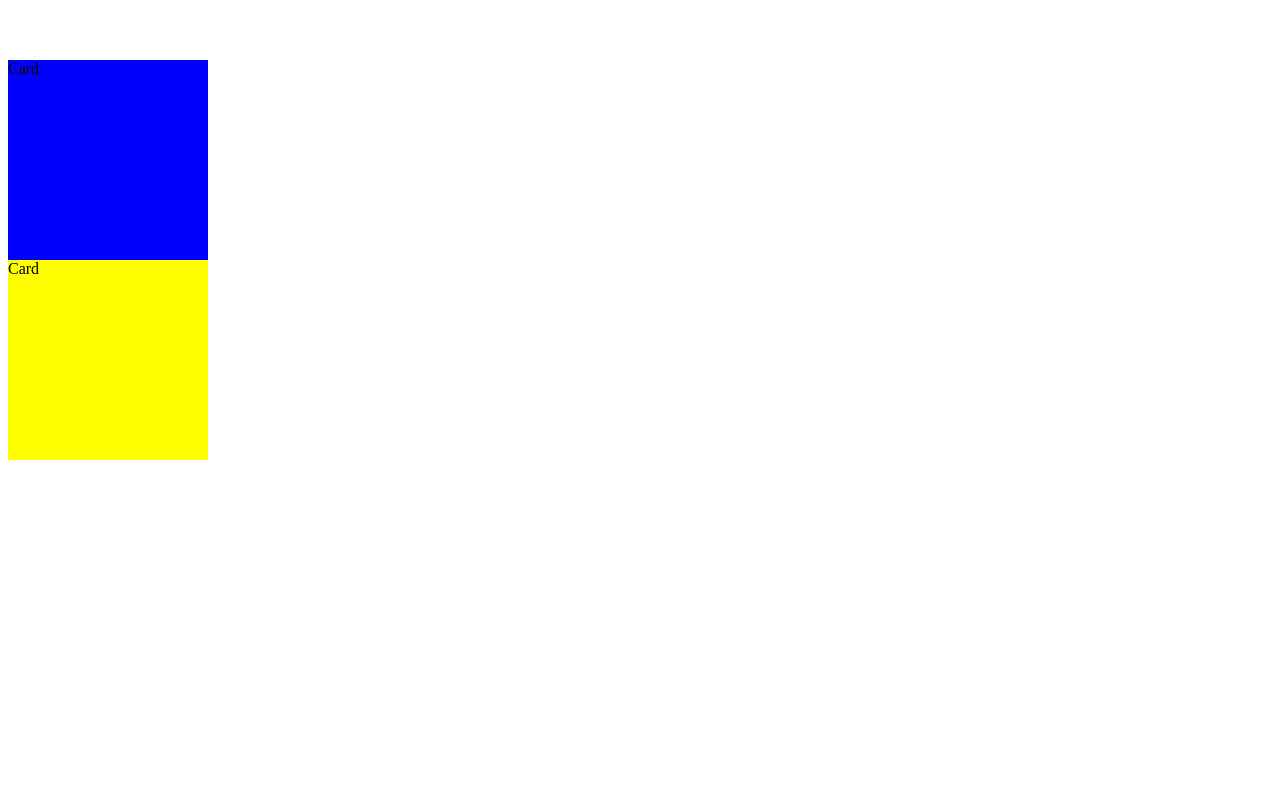
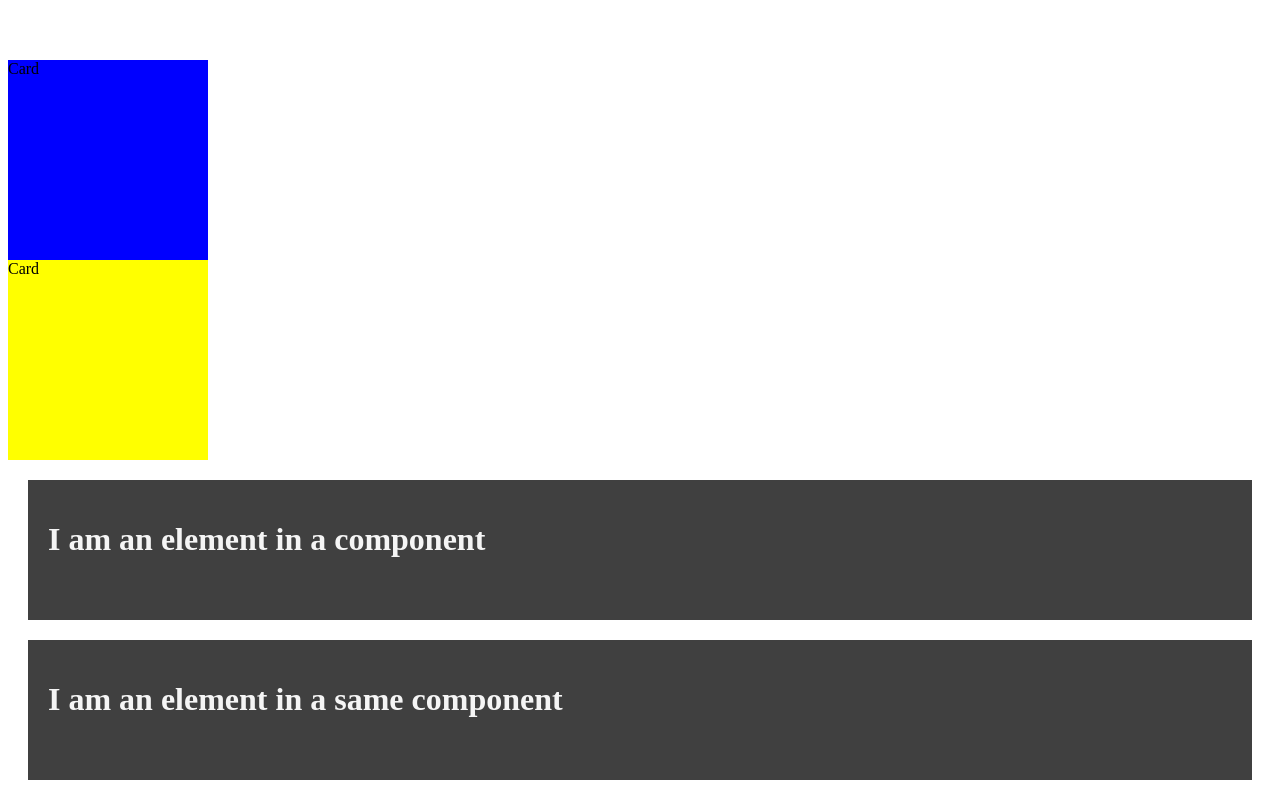
Before and after one commit to Vickopiyo/adv-react, a React (Vite) app: page / in a window 1280 px wide. Shown: the part 308-1108 px from the top of the page. Before the commit the page ends 800 px from the top, so only its background shows below. Built offline with nearby package versions, Linux system fonts and the light colour scheme.

Commit message:
Add: Reusabilty of Component using childre Props

```diff
--- a/index.html
+++ b/index.html
@@ -5,6 +5,7 @@
     <link rel="icon" type="image/svg+xml" href="/vite.svg" />
     <meta name="viewport" content="width=device-width, initial-scale=1.0" />
     <title>Advanced React</title>
+    <link rel="stylesheet" href="./src/style.css">
   </head>
   <body>
     <div id="root"></div>
--- a/src/App.jsx
+++ b/src/App.jsx
@@ -1,21 +1,31 @@
 import Child  from "./component/Child"
 import Card from "./component/Card"
+import ChildrenElementComponent from "./component/ChildrenElementComponent"
 
 function App() {
 
   // Always Render Components with FRAGMENT TO AVOID  Convoluting your App
   return (
-
     <div className="App">
       <h1>I am the Parent Component</h1>
       <Child />
         {/*1st Card instance output white bg but warning in console of the type of prop supplied to it   */}
       <Card   cardColor= {45}   />
-      <Card   />
+             {/*2nd card render with blue color specified in the defaultProps in card component  */}
+      <Card       />
       <Card   cardColor= "yellow"/>
+
+       {/* Component can have elements too which can be accessed as props.children.*/}
+
+       <ChildrenElementComponent   >
+          <h1>I am an element in a component </h1>
+       </ChildrenElementComponent>
+
+       <ChildrenElementComponent>
+          <h1>I am an element in a same component</h1>
+       </ChildrenElementComponent>
+
     </div>
   )
 }
-
-
 export default App
--- /dev/null
+++ b/src/component/ChildrenElementComponent.jsx
@@ -0,0 +1,11 @@
+import React from 'react'
+
+const ChildrenElementComponent = (props) => {
+  return (
+    <div   className='component-children' >
+     {props.children}
+    </div>
+  )
+}
+
+export default ChildrenElementComponent
--- /dev/null
+++ b/src/style.css
@@ -0,0 +1,7 @@
+.component-children{
+    background:  #404040;
+    color: #f5f5f5;
+    height: 100px;
+    padding: 20px;
+    margin: 20px;
+}
```
